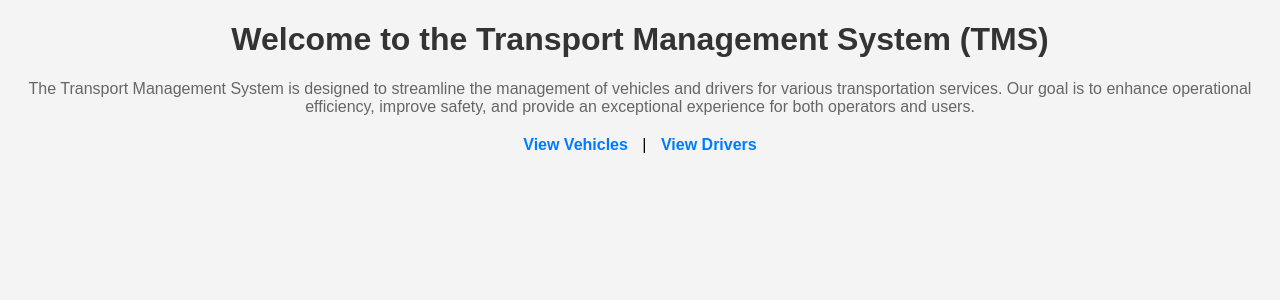
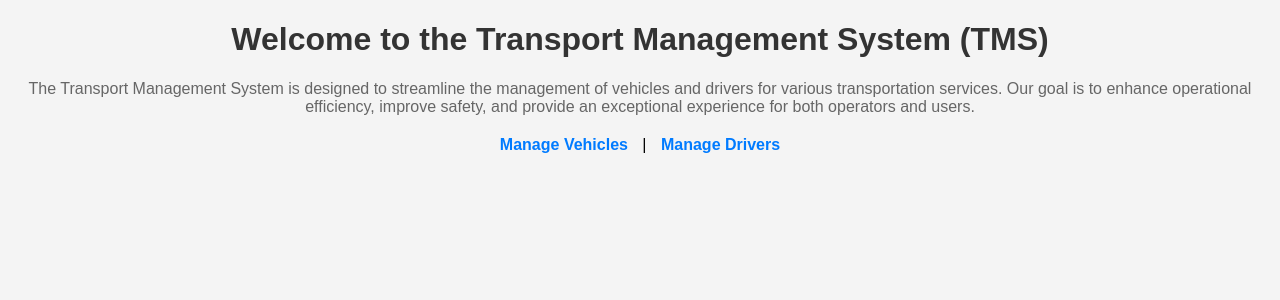
Before and after one commit to kevnnty/tms, a Django app: page / in a window 1280 px wide. Shown: the top 300 px of the page. Run offline with Django 5.2, Linux system fonts and the light colour scheme.

Commit message:
setup core apps

```diff
--- a/core/templates/homepage.html
+++ b/core/templates/homepage.html
@@ -16,8 +16,8 @@
         experience for both operators and users.
     </p>
     <nav>
-        <a href="{% url 'vehicle-list' %}">View Vehicles</a> |
-        <a href="{% url 'driver-list' %}">View Drivers</a>
+        <a href="{% url 'vehicle-list' %}">Manage Vehicles</a> |
+        <a href="{% url 'driver-list' %}">Manage Drivers</a>
     </nav>
 </body>
 </html>
```
